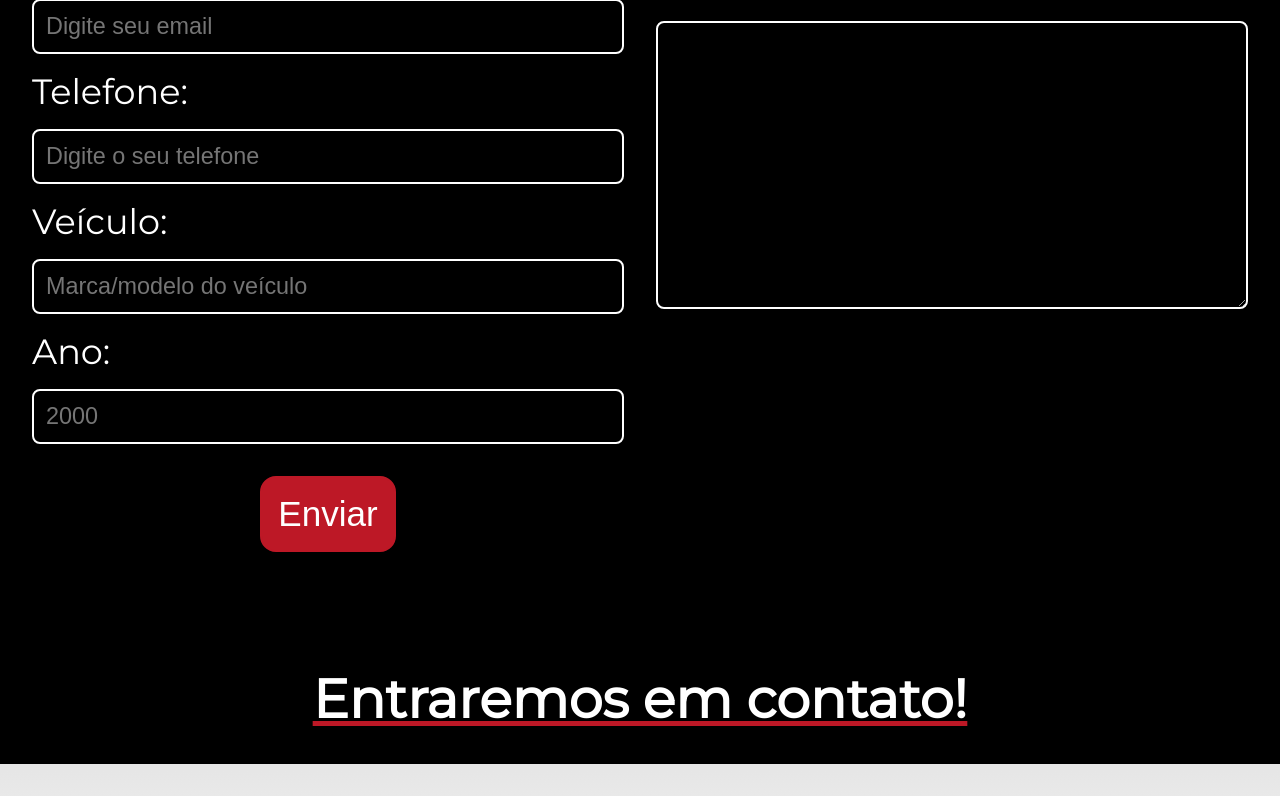
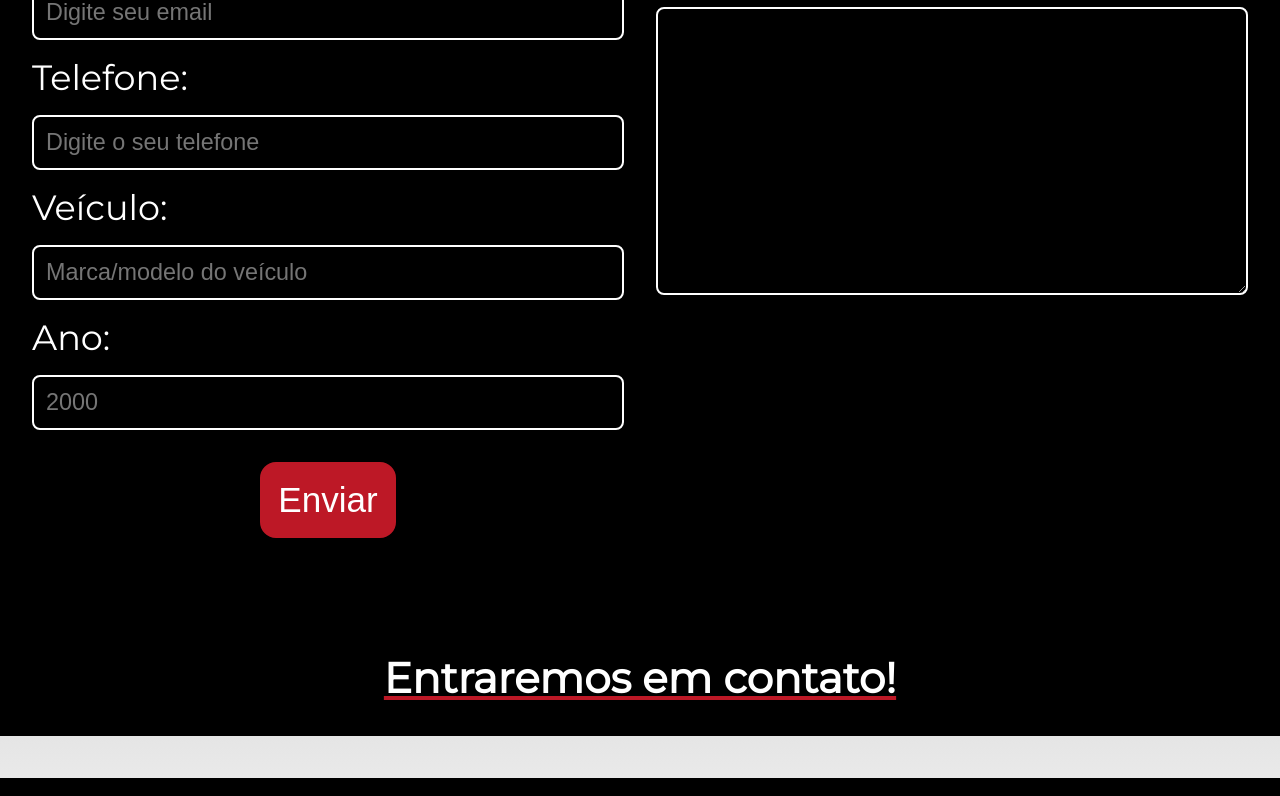
Before and after one commit to Pedrohcb21/oficina-carvalho-desafio-trilha-HTML-CSS, a plain HTML site: page Contato.html in a window 1280 px wide. Shown: the part 611-1407 px from the top of the page. Drawn offline with Linux system fonts and the light colour scheme.

Commit message:
Alteração no titulo do formulário

```diff
--- a/css/contato.css
+++ b/css/contato.css
@@ -16,7 +16,7 @@
 
 .form-title {
     color: #fff;
-    font-size: 2.3em;
+    font-size: 1.8em;
     text-decoration: underline #bd1826;
     margin: 82px auto 32px;
 }
```
